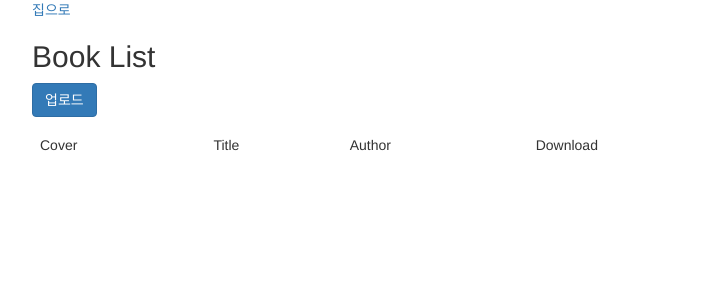
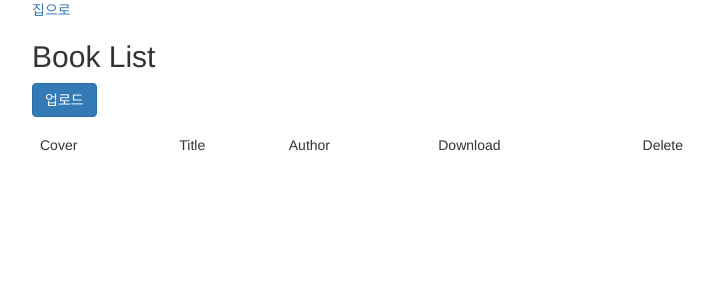
Before and after one commit to himanmenGit/django-channels-on-ec2, a Django app: page /core/books/ in a window 1280 px wide. Shown: the top 300 px of the page, without its empty margins (38-752 px from the left). Run offline with Django 3.2, Linux system fonts and the light colour scheme; data that the repository does not hold is empty; parts of the project's set-up code (start-up, migrations or seed data) failed here and were passed over; some libraries are stand-ins or nearby versions.

Commit message:
simpleisbetterthancomplex 사이트 파일업로드 튜토리얼4

```diff
--- a/app/core/models.py
+++ b/app/core/models.py
@@ -9,3 +9,8 @@ class Book(models.Model):
 
     def __str__(self):
         return self.title
+
+    def delete(self, *args, **kwargs):
+        self.pdf.delete()
+        self.cover.delete()
+        super().delete(*args, **kwargs)
--- a/app/core/urls.py
+++ b/app/core/urls.py
@@ -5,6 +5,7 @@ urlpatterns = [
     path('upload/', upload, name='upload'),
     path('books/', book_list, name='book_list'),
     path('books/upload/', upload_book, name='upload_book'),
+    path('books/<int:pk>/', delete_book, name='delete_book'),
 
     path('class/books/', BookListView.as_view(), name='class_book_list'),
     path('class/books/upload', UploadBookView.as_view(), name='class_upload_book')
--- a/app/core/views.py
+++ b/app/core/views.py
@@ -9,7 +9,7 @@ from .forms import BookForm
 
 
 class Home(TemplateView):
-    template_name = 'core/home.html'
+    template_name = 'home.html'
 
 
 def upload(request):
@@ -42,6 +42,13 @@ def upload_book(request):
         })
 
 
+def delete_book(request, pk):
+    if request.method == 'POST':
+        book = Book.objects.get(pk=pk)
+        book.delete()
+        return redirect('book_list')
+
+
 class BookListView(ListView):
     model = Book
     template_name = 'core/class_book_list.html'
--- a/app/templates/core/book_list.html
+++ b/app/templates/core/book_list.html
@@ -16,6 +16,7 @@
             <td>Title</td>
             <td>Author</td>
             <td>Download</td>
+            <td>Delete</td>
         </tr>
         </thead>
         <tbody>
@@ -35,6 +36,12 @@
                         다운로드
                     </a>
                 </td>
+                <td>
+                    <form action="{% url 'delete_book' book.pk %}" method="post" enctype="multipart/form-data">
+                        {% csrf_token %}
+                        <button type="submit" class="btn btn-danger">삭제</button>
+                    </form>
+                </td>
             </tr>
         {% endfor %}
         </tbody>
```
Also changed, not shown: app/templates/home.html (renamed from app/templates/core/home.html).
